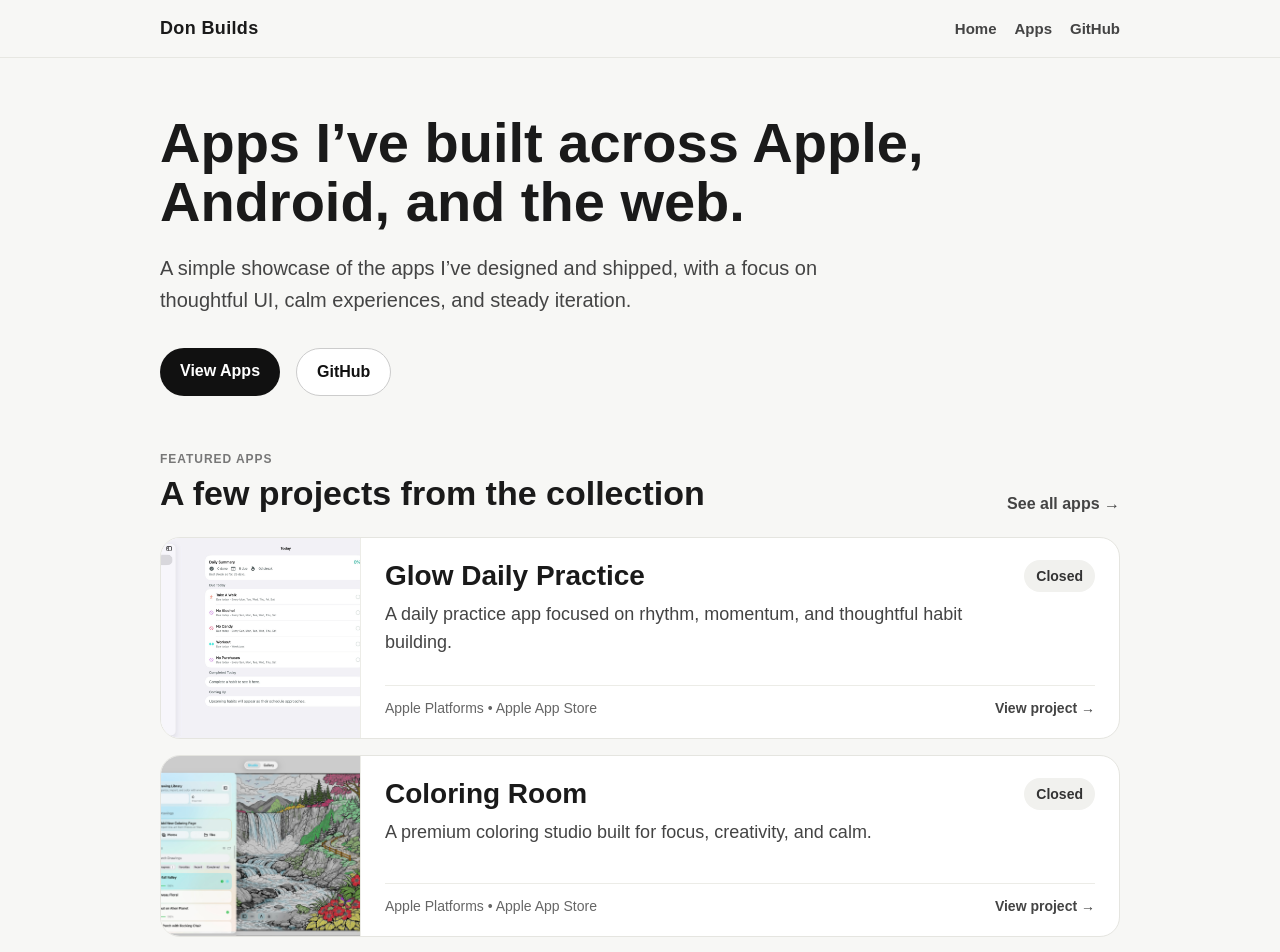
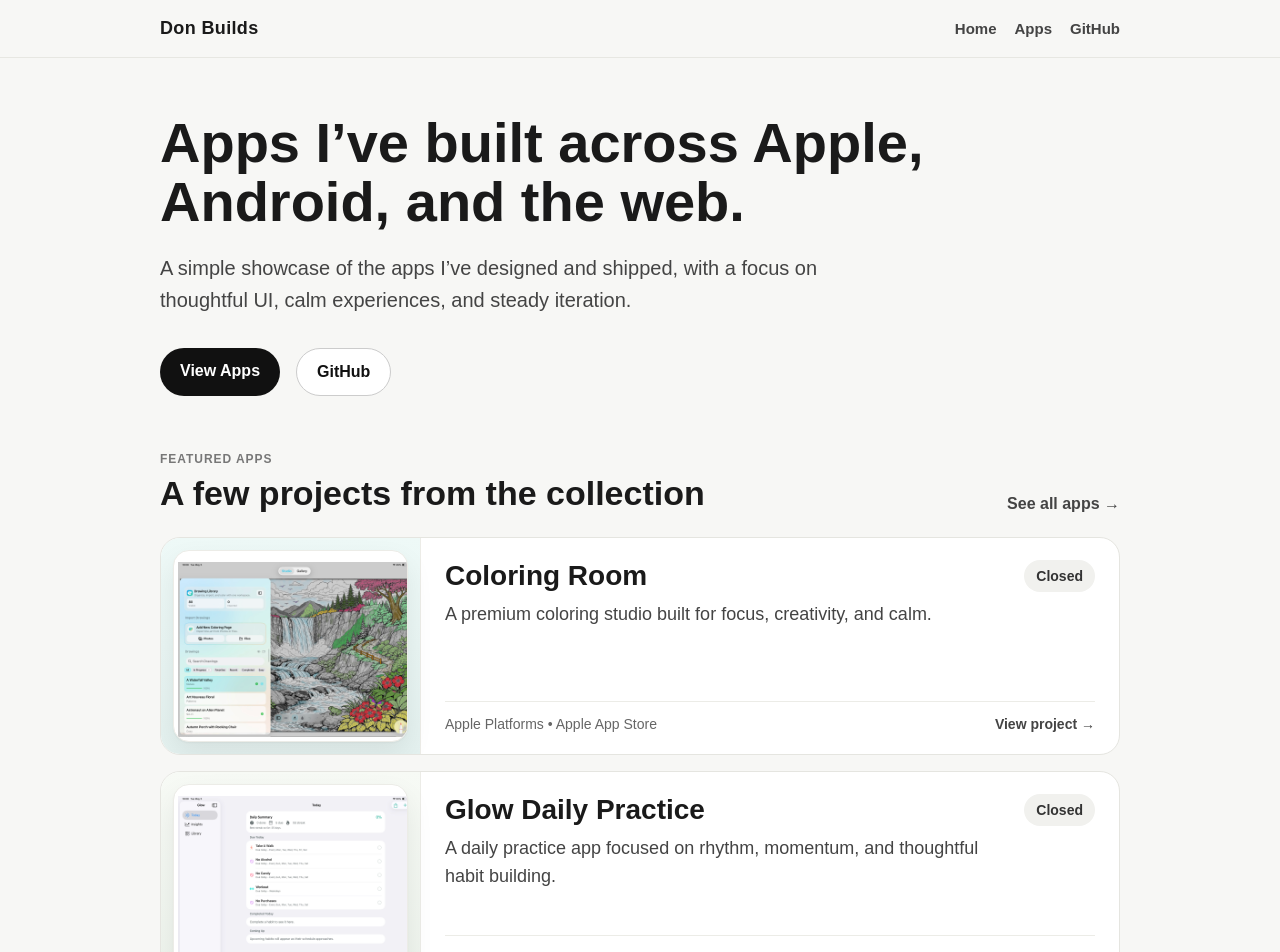
Before and after one commit to donnoel/apps-showcase, a Next.js app: page / in a window 1280 px wide. Shown: the top 952 px of the page. Built offline with nearby package versions, Linux system fonts and the light colour scheme.

Commit message:
Improve featured app thumbnail presentation

```diff
--- a/app/page.tsx
+++ b/app/page.tsx
@@ -2,12 +2,23 @@ import Image from "next/image"
 import { apps } from "../data/apps"
 
 const featuredSlugs = [
+  "coloring-room",
   "glow-daily-practice",
-  "coloring-room",
   "easy-units",
 ]
 
-const featuredApps = apps.filter((app) => featuredSlugs.includes(app.slug))
+const featuredApps = featuredSlugs
+  .map((slug) => apps.find((app) => app.slug === slug))
+  .filter(Boolean)
+
+const previewPanelTints: Record<string, string> = {
+  "glow-daily-practice":
+    "linear-gradient(180deg, #f7faf5 0%, #edf3ec 100%)",
+  "coloring-room":
+    "linear-gradient(180deg, #eef9f7 0%, #e4f1ef 100%)",
+  "easy-units":
+    "linear-gradient(180deg, #f6f5fc 0%, #edf1f8 100%)",
+}
 
 export default function Home() {
   return (
@@ -156,8 +167,8 @@ export default function Home() {
           >
             {featuredApps.map((app) => (
               <a
-                key={app.slug}
-                href={`/apps/${app.slug}`}
+                key={app!.slug}
+                href={`/apps/${app!.slug}`}
                 style={{
                   display: "block",
                   backgroundColor: "#ffffff",
@@ -171,30 +182,49 @@ export default function Home() {
                 <div
                   style={{
                     display: "grid",
-                    gridTemplateColumns: "200px 1fr",
+                    gridTemplateColumns: "260px 1fr",
                     alignItems: "stretch",
                   }}
                 >
                   <div
                     style={{
-                      position: "relative",
-                      minHeight: "180px",
-                      backgroundColor: "#f6f6f3",
+                      padding: "12px",
+                      background:
+                        previewPanelTints[app!.slug] ??
+                        "linear-gradient(180deg, #fbfbf8 0%, #f3f3ef 100%)",
                       borderRight: "1px solid #ecece7",
+                      display: "flex",
+                      alignItems: "center",
+                      justifyContent: "center",
                     }}
                   >
-                    {app.heroImage ? (
+                    <div
+                      style={{
+                        position: "relative",
+                        width: "100%",
+                        height: "190px",
+                        borderRadius: "16px",
+                        overflow: "hidden",
+                        backgroundColor: "#ffffff",
+                        boxShadow:
+                          "0 1px 2px rgba(0,0,0,0.04), 0 12px 28px rgba(0,0,0,0.07)",
+                        border: "1px solid #ecece7",
+                      }}
+                    >
+                      {app!.heroImage ? (
                         <Image
-                        src={app.heroImage}
-                        alt={`${app.name} preview`}
+                          src={app!.heroImage}
+                          alt={`${app!.name} preview`}
                           fill
-                        sizes="200px"
+                          sizes="260px"
                           style={{
-                          objectFit: app.heroFit ?? "cover",
-                          objectPosition: app.heroPosition ?? "center",
+                            objectFit: "contain",
+                            objectPosition: "center",
+                            padding: "4px",
                           }}
                         />
                       ) : null}
+                    </div>
                   </div>
 
                   <div
@@ -222,7 +252,7 @@ export default function Home() {
                             margin: "0 0 8px 0",
                           }}
                         >
-                          {app.name}
+                          {app!.name}
                         </h3>
 
                         <p
@@ -234,7 +264,7 @@ export default function Home() {
                             maxWidth: "700px",
                           }}
                         >
-                          {app.description}
+                          {app!.description}
                         </p>
                       </div>
 
@@ -257,7 +287,7 @@ export default function Home() {
                             whiteSpace: "nowrap",
                           }}
                         >
-                          {app.status}
+                          {app!.status}
                         </span>
                       </div>
                     </div>
@@ -280,7 +310,7 @@ export default function Home() {
                           margin: 0,
                         }}
                       >
-                        {app.platform} • {app.location || "Not listed"}
+                        {app!.platform} • {app!.location || "Not listed"}
                       </p>
 
                       <span
```
Lines whose indentation alone changed are shown as unchanged.
